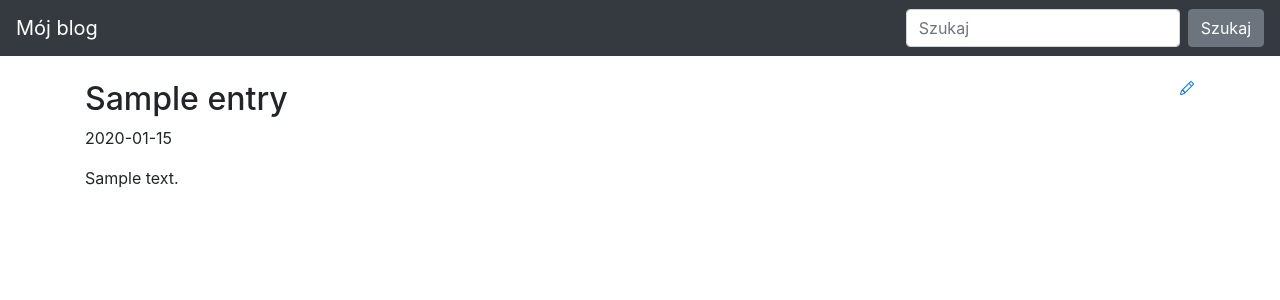
After one commit to user-codebase/python-final, a Flask app: template blog/templates/homepage.html in a window 1280 px wide. The commit adds this page. Shown: the top 300 px of the page. Run offline with Flask 3, Linux system fonts and the light colour scheme; the template is opened without the code that fills it: values that come from a table or form of the project are taken from there, others are empty; tables that the repository leaves empty hold one stand-in row (values such as "Sample post"); some libraries are stand-ins or nearby versions.

Commit message:
add refactoring

```diff
--- a/blog/routes.py
+++ b/blog/routes.py
@@ -1,8 +1,35 @@
-# blog/routes.py
-
-from flask import render_template
+from flask import render_template, request
 from blog import app
+from blog.models import Entry, db
+from blog.forms import EntryForm
 
 @app.route("/")
 def index():
-   return render_template("base.html")
+   all_posts = Entry.query.filter_by(is_published=True).order_by(Entry.pub_date.desc())
+   return render_template("homepage.html", all_posts=all_posts)
+
+@app.route("/new-post/", methods=["GET", "POST"])
+def create_entry():
+    return handle_entry()
+
+@app.route("/edit-post/<int:entry_id>", methods=["GET", "POST"])
+def edit_entry(entry_id):
+    entry = Entry.query.filter_by(id=entry_id).first_or_404()
+    return handle_entry(entry)
+
+def handle_entry(entry=None):
+    form = EntryForm(obj=entry)
+    errors = None
+
+    if request.method == 'POST':
+        if form.validate_on_submit():
+            if entry is None:
+                entry = Entry()
+                form.populate_obj(entry)
+                db.session.add(entry)
+            else:
+                form.populate_obj(entry)
+            db.session.commit()
+        else:
+            errors = form.errors
+    return render_template("entry_form.html", form=form, errors=errors)
--- a/blog/templates/base.html
+++ b/blog/templates/base.html
@@ -9,7 +9,6 @@
 
  <link rel="canonical" href="https://getbootstrap.com/docs/4.5/examples/starter-template/">
 
- <!-- Bootstrap core CSS -->
  <link rel="stylesheet" href="https://stackpath.bootstrapcdn.com/bootstrap/4.5.0/css/bootstrap.min.css"
    integrity="sha384-9aIt2nRpC12Uk9gS9baDl411NQApFmC26EwAOH8WgZl5MYYxFfc+NcPb1dKGj7Sk" crossorigin="anonymous">
 
@@ -43,7 +42,7 @@
    {% block content %}
    {% endblock %}
 
- </main><!-- /.container -->
+ </main>
  <script src="https://code.jquery.com/jquery-3.5.1.slim.min.js"
    integrity="sha384-DfXdz2htPH0lsSSs5nCTpuj/zy4C+OGpamoFVy38MVBnE+IbbVYUew+OrCXaRkfj"
    crossorigin="anonymous"></script>
--- /dev/null
+++ b/blog/templates/homepage.html
@@ -0,0 +1,25 @@
+{% extends "base.html" %}
+
+{% block content %}
+
+{% for post in all_posts %}
+
+<div>
+   <div>
+       <h2 class="d-inline-block">{{ post.title }}</h2>
+       <a href="{{ url_for('edit_entry', entry_id=post.id) }}">
+
+       <svg class="bi bi-pencil float-right" width="1em" height="1em" viewBox="0 0 16 16" fill="currentColor" xmlns="http://www.w3.org/2000/svg">
+           <path fill-rule="evenodd" d="M11.293 1.293a1 1 0 0 1 1.414 0l2 2a1 1 0 0 1 0 1.414l-9 9a1 1 0 0 1-.39.242l-3 1a1 1 0 0 1-1.266-1.265l1-3a1 1 0 0 1 .242-.391l9-9zM12 2l2 2-9 9-3 1 1-3 9-9z"/>
+           <path fill-rule="evenodd" d="M12.146 6.354l-2.5-2.5.708-.708 2.5 2.5-.707.708zM3 10v.5a.5.5 0 0 0 .5.5H4v.5a.5.5 0 0 0 .5.5H5v.5a.5.5 0 0 0 .5.5H6v-1.5a.5.5 0 0 0-.5-.5H5v-.5a.5.5 0 0 0-.5-.5H3z"/>
+         </svg>
+       </a>
+   </div>
+   <p>{{ post.pub_date.strftime('%Y-%m-%d') }} </p>
+   <p>
+       {{ post.body}}
+   </p>
+</div>
+
+{% endfor %}
+{% endblock %}
--- a/config.py
+++ b/config.py
@@ -6,6 +6,6 @@ class Config:
    SECRET_KEY = os.environ.get("SECRET_KEY") or "remember-to-add-secret-key"
    SQLALCHEMY_DATABASE_URI = (
            os.environ.get('DATABASE_URL') or
-           'sqlite:///' + os.path.join(BASE_DIR, 'library.db')
+           'sqlite:///' + os.path.join(BASE_DIR, 'blog.db')
    )
    SQLALCHEMY_TRACK_MODIFICATIONS = False
```
Also changed, not shown: blog/__init__.py (+7 -2 lines), blog/forms.py (added, +8 -0 lines), blog/models.py (+9 -0 lines), blog/templates/entry_form.html (added, +25 -0 lines), generate_fake_entries.py (added, +20 -0 lines), README.md, 1 other file.
